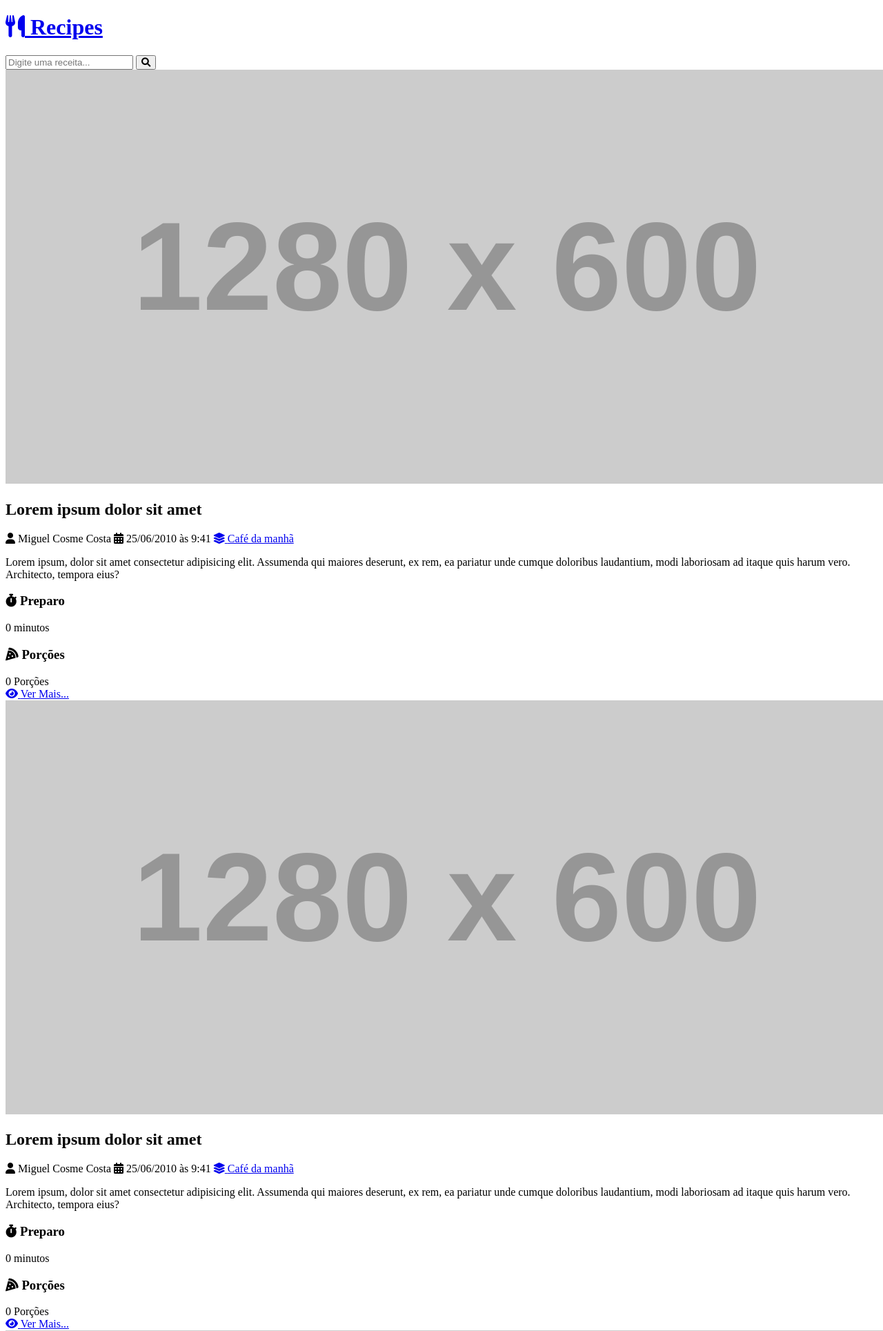
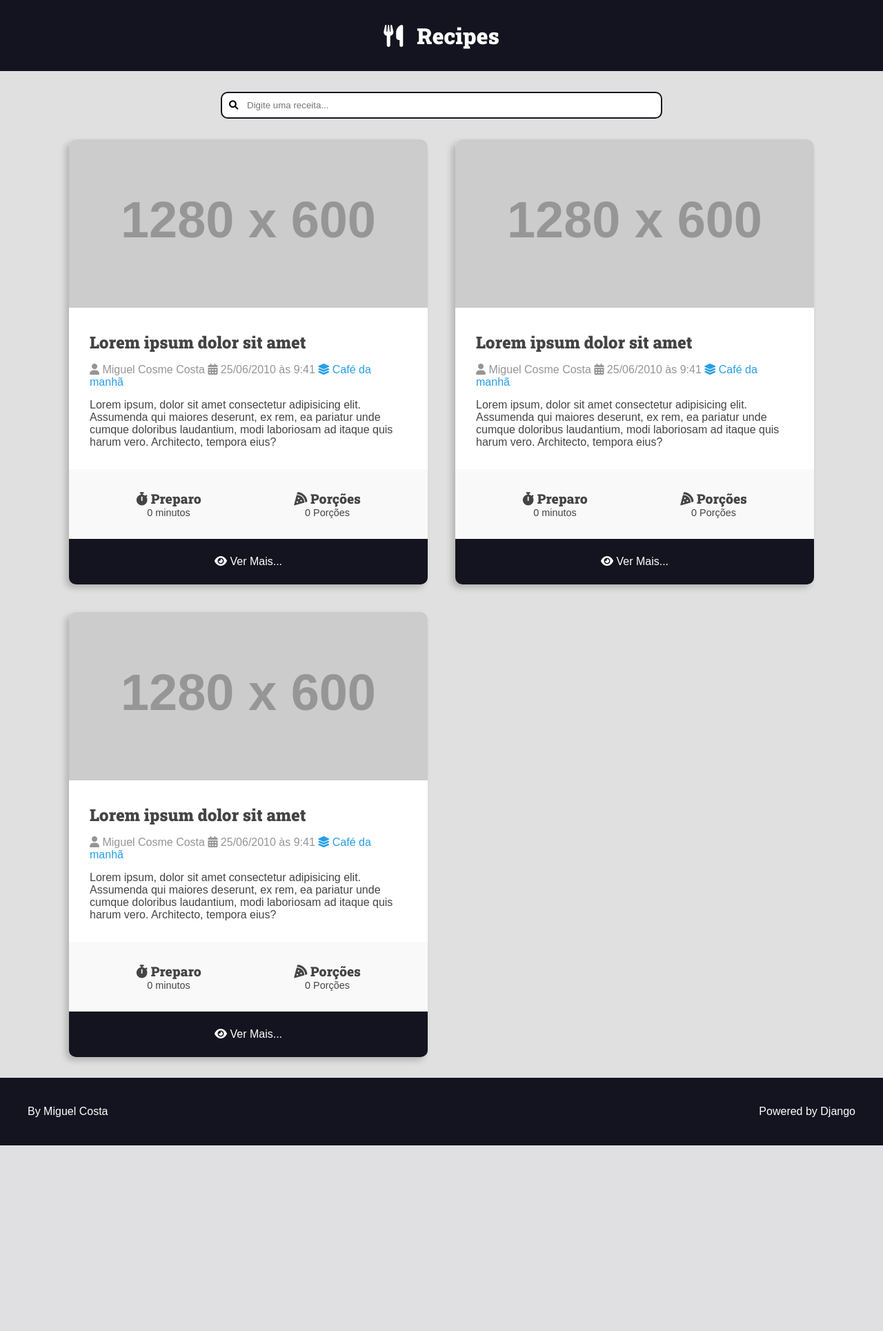
Before and after one commit to miguelcosta2c/recipes-blog, a Django app: page / in a window 1280 px wide. Shown: the top 1929 px of the page at 69% size. After the commit the page ends 1660 px from the top, so only its background shows below. Run offline with Django 5.2, Linux system fonts and the light colour scheme; grey boxes labelled with a size stand in for pictures from a placeholder-image service; some libraries are stand-ins or nearby versions.

Commit message:
Adding static to repository

```diff
--- /dev/null
+++ b/recipes/static/recipes/css/home.css
@@ -0,0 +1,256 @@
+:root {
+    --color-primary: #269fe6;
+    --color-primary-hover: #2086c2;
+    --color-primary-dark: #13141f;
+    --color-primary-dark-hover: #212336;
+    --color-primary-light: #d4ecfa;
+    --color-primary-light-hover: #bdd8e7;
+    --color-white: #fff;
+    --color-black: #000;
+    --color-dark-text: #444;
+    --color-info-light: #cce5ff;
+    --color-debug-light: #cce5ff;
+    --color-success-light: #d4edda;
+    --color-alert-light: #fff3cd;
+    --color-warning-light: #fff3cd;
+    --color-error-light: #f8d7da;
+    --color-info-dark: #4d86c4;
+    --color-debug-dark: #4d86c4;
+    --color-success-dark: #4a9c5d;
+    --color-alert-dark: #927f40;
+    --color-warning-dark: #927f40;
+    --color-error-dark: #da525d;
+    --color-gray-0: #f9f9f9;
+    --color-gray-1: #e0e0e0;
+    --color-gray-2: #c7c7c7;
+    --color-gray-3: #aeaeae;
+    --color-gray-4: #959595;
+    --color-gray-5: #7d7d7d;
+    --color-gray-6: #646464;
+    --color-gray-7: #4b4b4b;
+    --color-gray-8: #323232;
+    --color-gray-9: #191919;
+    --font-primary: sans-serif;
+    --font-headings: 'Roboto Slab', serif;
+    --spacing-gutter-medium: 1.875rem;
+    --spacing-gutter-large: 2.5rem;
+}
+
+* {
+    padding: 0;
+    margin: 0;
+    box-sizing: border-box;
+}
+
+body {
+    font-family: var(--font-primary);
+    background: var(--color-gray-1);
+    color: var(--color-dark-text)
+}
+
+h1,
+h2,
+h3,
+h4,
+h5,
+h6 {
+    font-family: var(--font-headings);
+}
+
+.main-header-container {
+    width: 100%;
+    background-color: var(--color-primary-dark);
+}
+
+.container {
+    max-width: 71.25rem;
+    margin: 0 auto;
+    padding: var(--spacing-gutter-medium);
+}
+
+.main-logo {
+    font-size: 2rem;
+    text-decoration: none;
+    color: var(--color-white);
+    display: flex;
+    flex-flow: row nowrap;
+    justify-content: center;
+    align-items: center;
+    gap: 1.25rem;
+    width: fit-content;
+    margin: 0 auto;
+}
+
+.main-logo-icon {
+    color: var(--color-white);
+}
+
+.search-form {
+    border: 2px solid var(--color-primary-dark);
+    border-radius: 10px;
+    max-width: 40rem;
+    margin: 0 auto;
+    position: relative;
+    transition: border 500ms ease-out;
+    background: var(--color-white);
+}
+
+.search-input,
+.search-button {
+    border: none;
+    background: none;
+    outline: none;
+    padding: 0.625rem
+}
+
+.search-button {
+    position: absolute;
+    top: 0;
+    left: 0;
+    transition: all 500ms linear;
+    border-top-left-radius: 10px;
+    border-bottom-left-radius: 10px;
+}
+
+.search-button:hover > i {
+    cursor: pointer
+}
+
+.search-input {
+    width: 100%;
+    padding-left: 2.25rem;
+    border-radius: 10px;
+    -webkit-transition : border 500ms ease-out;
+    -moz-transition : border 500ms ease-out;
+    -o-transition : border 500ms ease-out;
+    transition: border 500ms ease-out;
+}
+
+.search-form:focus-within {
+    border-color: var(--color-primary);
+    box-shadow: 0px 0px 10px rgba(0, 0, 0, .20);
+}
+
+.search-form:focus-within .search-button {
+    color: var(--color-primary);
+}
+
+.search-button:focus {
+    background-color: rgba(0, 0, 0, .05);
+}
+
+.main-content {
+    padding-top: 0;
+}
+
+.main-content-list  {
+    display: grid;
+    grid-template-columns: repeat(auto-fit, minmax(350px, 1fr));
+    gap: var(--spacing-gutter-large)
+}
+
+.recipe {
+    background: var(--color-white);
+    box-shadow: -5px 5px 10px rgba(0, 0, 0, .2);
+    transition: all 200ms ease-out;
+}
+
+.recipe img {
+    max-width: 100%;
+    object-fit: cover;
+}
+
+.recipe-list-item {
+    max-width: 640px;
+    border-radius: 10px;
+    overflow: hidden;
+}
+
+.recipe-list-item:hover {
+    transform: scale(1.01);
+    box-shadow: -7px 7px 15px rgba(0, 0, 0, .3);
+}
+
+.recipe-title-container {
+    padding: var(--spacing-gutter-medium);
+    padding-bottom: calc(var(--spacing-gutter-medium) / 2)
+}
+
+.recipe-author {
+    padding: 0 var(--spacing-gutter-medium)
+}
+
+.recipe-content {
+    padding: var(--spacing-gutter-medium);
+    padding-top: calc(var(--spacing-gutter-medium) / 2);
+}
+
+.recipe-author-item {
+    color: var(--color-gray-4)
+}
+
+.recipe-author a {
+    color: var(--color-primary);
+    text-decoration: none;
+    transition: all 200ms ease-out;
+}
+
+.recipe-author a:hover {
+    color: var(--color-primary-dark);
+}
+
+.recipe-meta-container {
+    display: flex;
+    flex-grow: row wrap;
+    padding: var(--spacing-gutter-medium);
+    background: var(--color-gray-0);
+}
+
+.recipe-meta {
+    flex-grow: 1;
+    flex-shrink: 1;
+    display: flex;
+    flex-flow: column nowrap;
+    text-align: center;
+}
+
+.recipe-meta-title {
+    font-size: 1.2rem;
+}
+
+.recipe-meta-text {
+    font-size: 0.9rem;
+}
+
+.recipe-footer a {
+    background: var(--color-primary-dark);
+    display: block;
+    color: var(--color-white);
+    text-decoration: none;
+    text-align: center;
+    padding: 1.5rem var(--spacing-gutter-medium);
+    transition: all 200ms linear;
+}
+
+.recipe-footer a:hover {
+    filter: brightness(1.2);
+}
+
+.main-footer {
+    display: flex;
+    justify-content: space-between;
+    align-items: center;
+    background: var(--color-primary-dark);
+    color: var(--color-white);
+    padding: var(--spacing-gutter-large);
+}
+
+.main-footer a {
+    color: var(--color-white);
+    text-decoration: none;
+    transition: all 200ms linear;
+}
+
+.main-footer a:hover {
+    filter: brightness(0.8);
+}
--- a/recipes/templates/recipes/partials/_head.html
+++ b/recipes/templates/recipes/partials/_head.html
@@ -11,5 +11,5 @@
   <link rel="preconnect" href="https://fonts.gstatic.com" crossorigin>
   <link href="https://fonts.googleapis.com/css2?family=Roboto+Slab:wght@900&display=swap" rel="stylesheet">
   <title>Recipes</title>
-  <link rel="stylesheet" href="{% static "recipes/home.css" %}">
+  <link rel="stylesheet" href="{% static "recipes/css/home.css" %}">
 </head>
```
Also changed, not shown: 1 other file.
